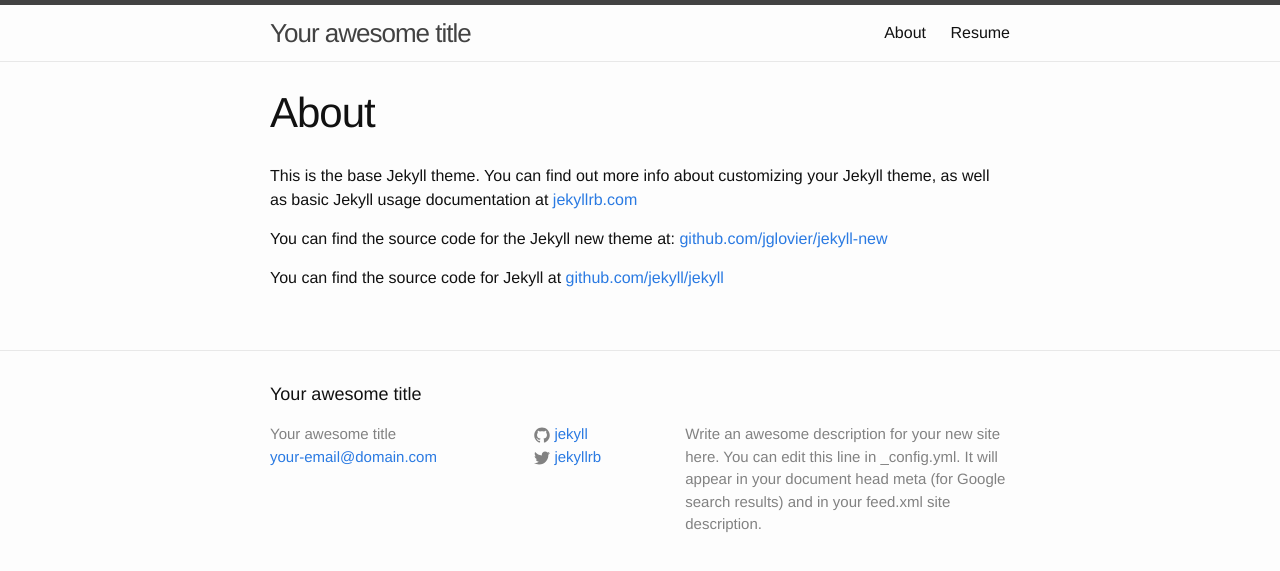
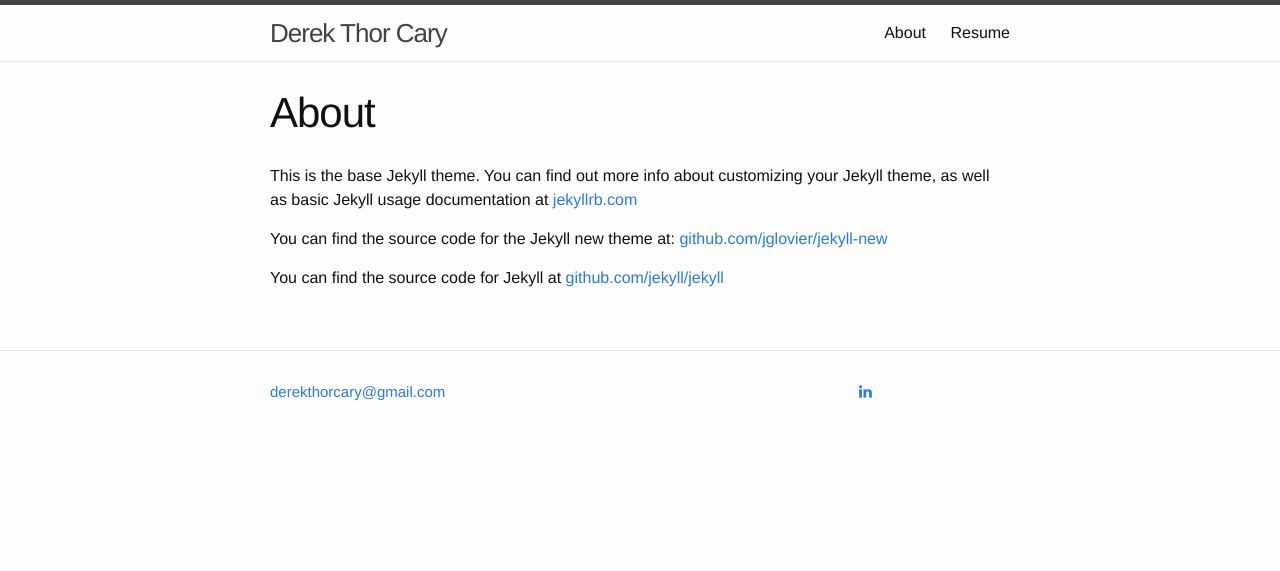
Before and after one commit to derekthorcary/derekthorcary.github.io, a Jekyll site: the page built from about.md, in a window 1280 px wide. Shown: the top 571 px of the page. Built offline with Jekyll 4.4.1, drawn with Linux system fonts in a browser that asks for light colours; nearby versions of some CDN libraries.

Commit message:
Base simplification and addition of profile photo

```diff
--- a/_config.yml
+++ b/_config.yml
@@ -1,14 +1,10 @@
 # Site settings
-title: Your awesome title
-email: your-email@domain.com
+title: Derek Thor Cary
+email: derekthorcary@gmail.com
 description: > # this means to ignore newlines until "baseurl:"
-  Write an awesome description for your new site here. You can edit this
-  line in _config.yml. It will appear in your document head meta (for
-  Google search results) and in your feed.xml site description.
 baseurl: "" # the subpath of your site, e.g. /blog/
-url: "http://yourdomain.com" # the base hostname & protocol for your site
-twitter_username: jekyllrb
-github_username:  jekyll
+url: "http://derekthorcary.github.io" # the base hostname & protocol for your site
+github_username:  derekthorcary
 
 # Build settings
 markdown: kramdown
--- a/_includes/footer.html
+++ b/_includes/footer.html
@@ -2,48 +2,16 @@
 
   <div class="wrapper">
 
-    <h2 class="footer-heading">{{ site.title }}</h2>
-
     <div class="footer-col-wrapper">
       <div class="footer-col  footer-col-1">
         <ul class="contact-list">
-          <li>{{ site.title }}</li>
           <li><a href="mailto:{{ site.email }}">{{ site.email }}</a></li>
         </ul>
       </div>
 
-      <div class="footer-col  footer-col-2">
-        <ul class="social-media-list">
-          {% if site.github_username %}
-          <li>
-            <a href="https://github.com/{{ site.github_username }}">
-              <span class="icon  icon--github">
-                <svg viewBox="0 0 16 16">
-                  <path fill="#828282" d="M7.999,0.431c-4.285,0-7.76,3.474-7.76,7.761 c0,3.428,2.223,6.337,5.307,7.363c0.388,0.071,0.53-0.168,0.53-0.374c0-0.184-0.007-0.672-0.01-1.32 c-2.159,0.469-2.614-1.04-2.614-1.04c-0.353-0.896-0.862-1.135-0.862-1.135c-0.705-0.481,0.053-0.472,0.053-0.472 c0.779,0.055,1.189,0.8,1.189,0.8c0.692,1.186,1.816,0.843,2.258,0.645c0.071-0.502,0.271-0.843,0.493-1.037 C4.86,11.425,3.049,10.76,3.049,7.786c0-0.847,0.302-1.54,0.799-2.082C3.768,5.507,3.501,4.718,3.924,3.65 c0,0,0.652-0.209,2.134,0.796C6.677,4.273,7.34,4.187,8,4.184c0.659,0.003,1.323,0.089,1.943,0.261 c1.482-1.004,2.132-0.796,2.132-0.796c0.423,1.068,0.157,1.857,0.077,2.054c0.497,0.542,0.798,1.235,0.798,2.082 c0,2.981-1.814,3.637-3.543,3.829c0.279,0.24,0.527,0.713,0.527,1.437c0,1.037-0.01,1.874-0.01,2.129 c0,0.208,0.14,0.449,0.534,0.373c3.081-1.028,5.302-3.935,5.302-7.362C15.76,3.906,12.285,0.431,7.999,0.431z"/>
-                </svg>
-              </span>
-
-              <span class="username">{{ site.github_username }}</span>
-            </a>
-          </li>
-          {% endif %}
-
-          {% if site.twitter_username %}
-          <li>
-            <a href="https://twitter.com/{{ site.twitter_username }}">
-              <span class="icon  icon--twitter">
-                <svg viewBox="0 0 16 16">
-                  <path fill="#828282" d="M15.969,3.058c-0.586,0.26-1.217,0.436-1.878,0.515c0.675-0.405,1.194-1.045,1.438-1.809
-                  c-0.632,0.375-1.332,0.647-2.076,0.793c-0.596-0.636-1.446-1.033-2.387-1.033c-1.806,0-3.27,1.464-3.27,3.27 c0,0.256,0.029,0.506,0.085,0.745C5.163,5.404,2.753,4.102,1.14,2.124C0.859,2.607,0.698,3.168,0.698,3.767 c0,1.134,0.577,2.135,1.455,2.722C1.616,6.472,1.112,6.325,0.671,6.08c0,0.014,0,0.027,0,0.041c0,1.584,1.127,2.906,2.623,3.206 C3.02,9.402,2.731,9.442,2.433,9.442c-0.211,0-0.416-0.021-0.615-0.059c0.416,1.299,1.624,2.245,3.055,2.271 c-1.119,0.877-2.529,1.4-4.061,1.4c-0.264,0-0.524-0.015-0.78-0.046c1.447,0.928,3.166,1.469,5.013,1.469 c6.015,0,9.304-4.983,9.304-9.304c0-0.142-0.003-0.283-0.009-0.423C14.976,4.29,15.531,3.714,15.969,3.058z"/>
-                </svg>
-              </span>
-
-              <span class="username">{{ site.twitter_username }}</span>
-            </a>
-          </li>
-          {% endif %}
-        </ul>
-      </div>
+      <a href="https://www.linkedin.com/in/derekthorcary" target="_blank">
+        <i class="fa fa-linkedin"></i>
+      </a>
 
       <div class="footer-col  footer-col-3">
         <p class="text">{{ site.description }}</p>
--- a/_includes/head.html
+++ b/_includes/head.html
@@ -5,7 +5,7 @@
 
     <title>{% if page.title %}{{ page.title }}{% else %}{{ site.title }}{% endif %}</title>
     <meta name="description" content="{{ site.description }}">
-
+    <link rel="stylesheet" href="https://maxcdn.bootstrapcdn.com/font-awesome/4.4.0/css/font-awesome.min.css">
     <link rel="stylesheet" href="{{ "/css/main.css" | prepend: site.baseurl }}">
     <link rel="canonical" href="{{ page.url | replace:'index.html','' | prepend: site.baseurl | prepend: site.url }}">
 </head>
```
Also changed, not shown: index.html (deleted, +0 -23 lines), index.md (added, +5 -0 lines), assets/images/derek_thor_cary.jpg (added), 1 other file.
